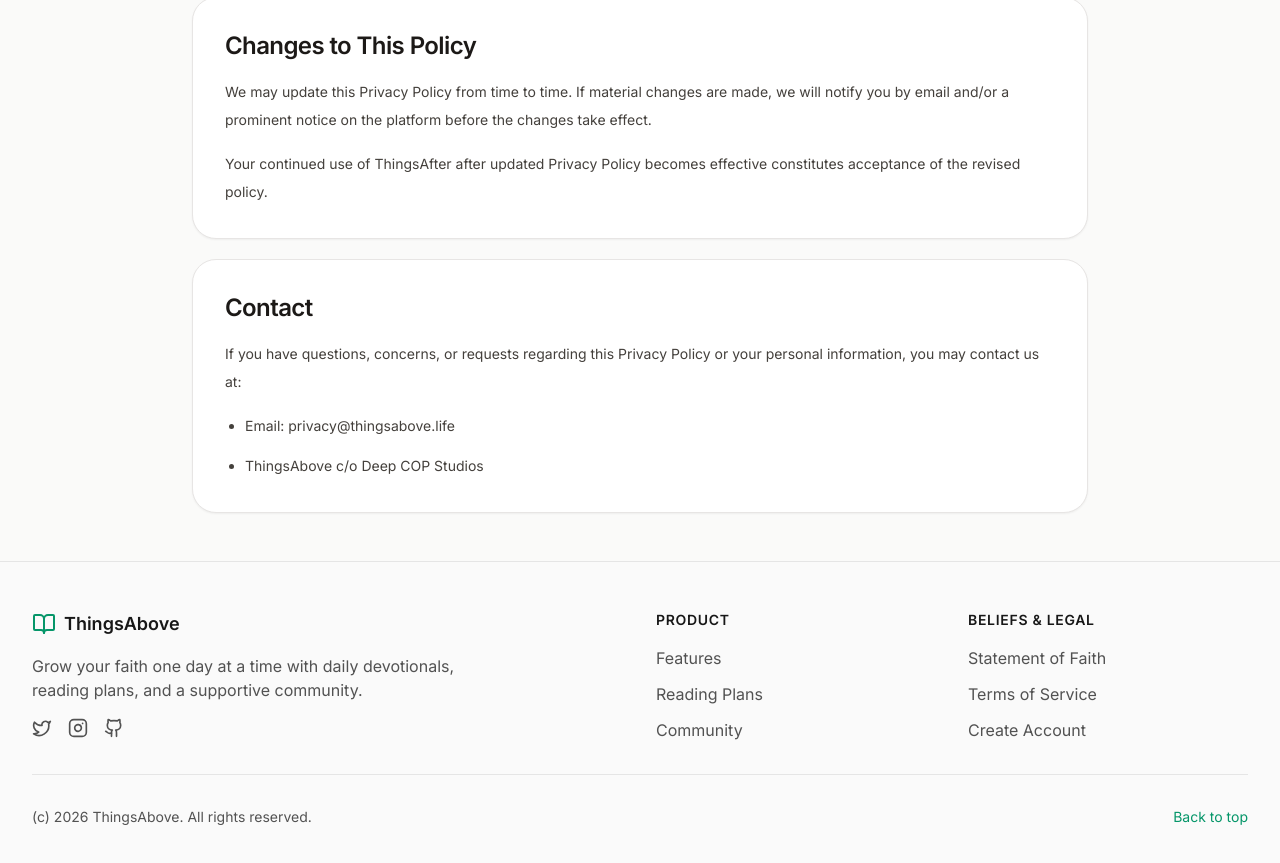
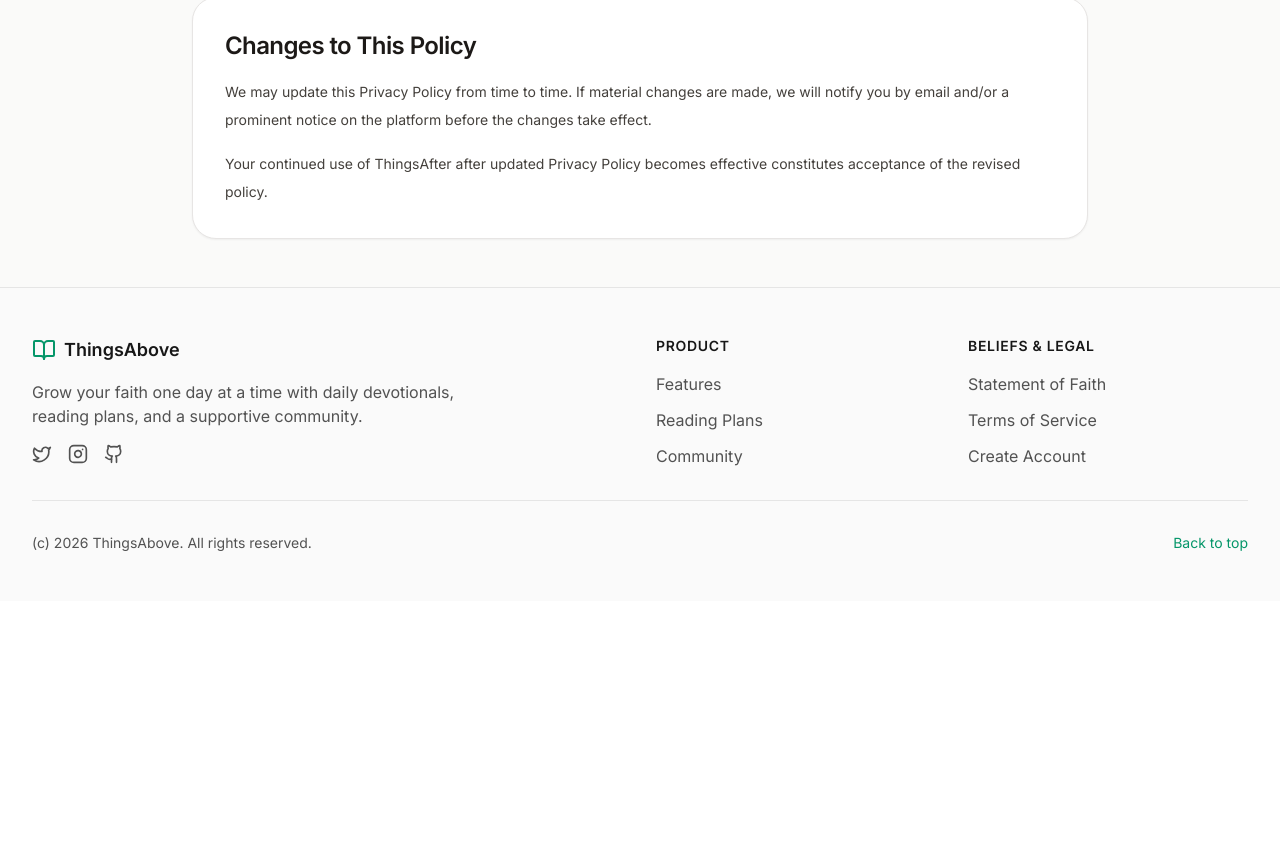
Before and after one commit to DeepCOP/thingsaboveweb, a Next.js app: page /privacy in a window 1280 px wide. Shown: the part 2723-3586 px from the top of the page. After the commit the page ends 3324 px from the top, so only its background shows below. Built offline with nearby package versions, Linux system fonts and the light colour scheme; no server answers.

Commit message:
Prettier

```diff
--- a/src/app/privacy/page.tsx
+++ b/src/app/privacy/page.tsx
@@ -76,16 +76,6 @@ const sections = [
       'Your continued use of ThingsAfter after updated Privacy Policy becomes effective constitutes acceptance of the revised policy.',
     ],
   },
-  {
-    title: 'Contact',
-    paragraphs: [
-      'If you have questions, concerns, or requests regarding this Privacy Policy or your personal information, you may contact us at:',
-    ],
-    bullets: [
-      'Email: privacy@thingsabove.life',
-      'ThingsAbove c/o Deep COP Studios',
-    ],
-  },
 ];
 
 export default function PrivacyPage() {
```
